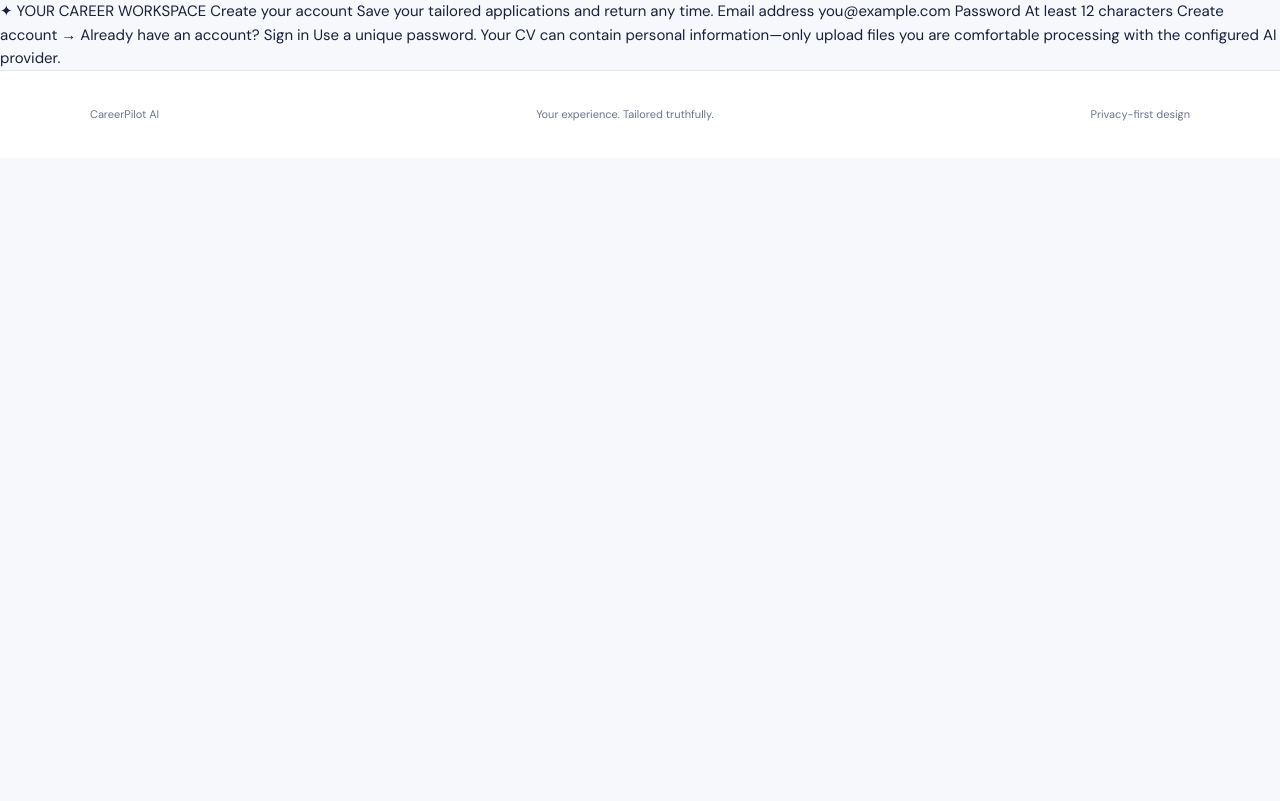
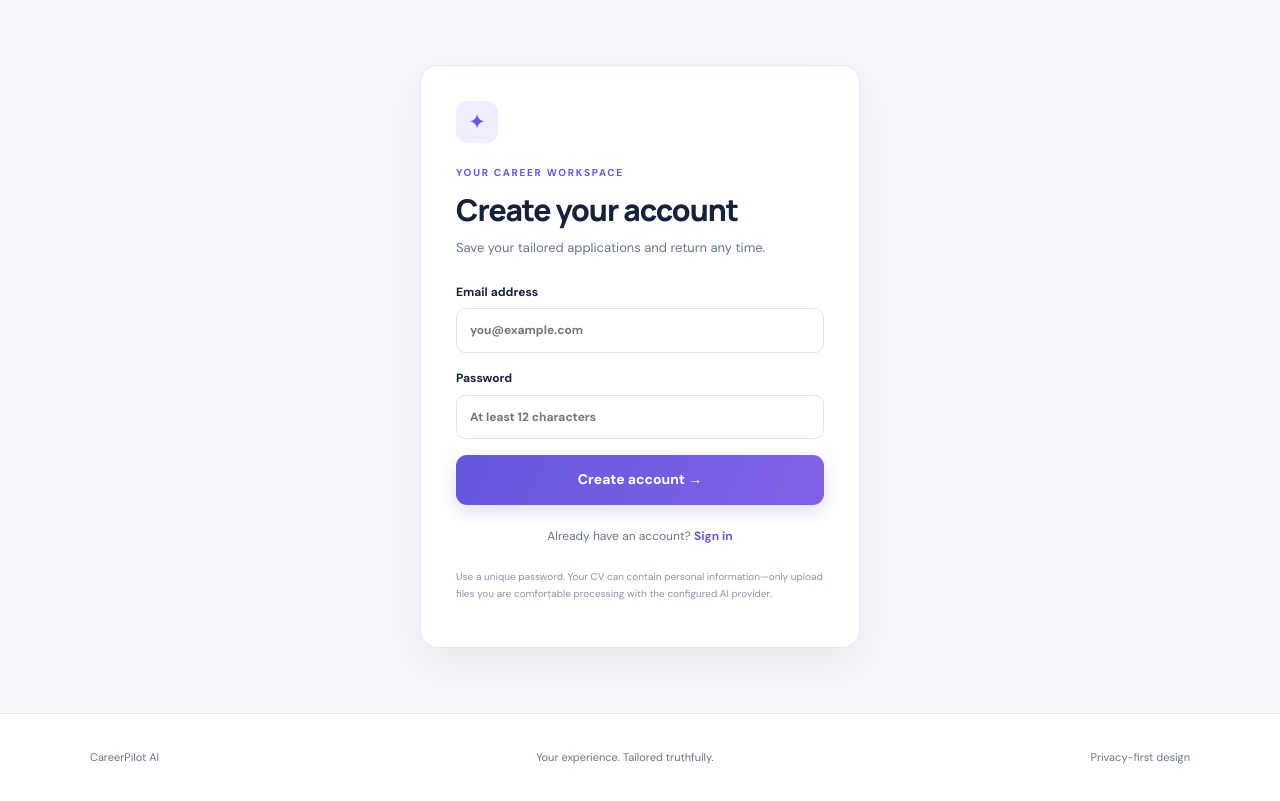
Before and after one commit to ritikuradi13-jpg/CareerPilot-AI, a Flask app: page /signup in a window 1280 px wide. Shown: the part 23-824 px from the top of the page. Before the commit the page ends 144 px from the top, so only its background shows below. Run offline with Flask 3, Linux system fonts and the light colour scheme.

Commit message:
Refactor auth.html for improved structure and clarity

```diff
--- a/templates/auth.html
+++ b/templates/auth.html
@@ -1,16 +1,69 @@
-{% extends "base.html" %} {% block title %}{{ 'Create account' if mode == 'signup' else 'Sign in' }} — CareerPilot AI{% endblock %} {% block content %}
-✦
+
+{% extends "base.html" %}
+
+{% block title %}{{ 'Create account' if mode == 'signup' else 'Sign in' }} — CareerPilot AI{% endblock %}
+
+{% block content %}
+<section class="auth-wrap">
+    <div class="auth-card">
+        <div class="auth-icon">✦</div>
+
+        <span class="eyebrow">
             {{ 'YOUR CAREER WORKSPACE' if mode == 'signup' else 'WELCOME BACK' }}
+        </span>
+
+        <h1>
             {{ 'Create your account' if mode == 'signup' else 'Sign in to CareerPilot' }}
+        </h1>
+
+        <p class="muted">
             {{ 'Save your tailored applications and return any time.' if mode == 'signup' else 'Your saved applications are waiting for you.' }}
+        </p>
 
+        <form method="POST" class="stack-form">
+            <label for="email">
                 Email address
-you@example.com
+                <input
+                    type="email"
+                    id="email"
+                    name="email"
+                    placeholder="you@example.com"
+                    autocomplete="email"
+                    required
+                >
+            </label>
+
+            <label for="password">
                 Password
-{{ 'At least 12 characters' if mode == 'signup' else 'Your password' }}
+                <input
+                    type="password"
+                    id="password"
+                    name="password"
+                    placeholder="{{ 'At least 12 characters' if mode == 'signup' else 'Your password' }}"
+                    autocomplete="{{ 'new-password' if mode == 'signup' else 'current-password' }}"
+                    {% if mode == 'signup' %}minlength="12"{% endif %}
+                    required
+                >
+            </label>
+
+            <button type="submit" class="button primary full">
                 {{ 'Create account' if mode == 'signup' else 'Sign in' }} →
-{% if mode == 'signup' %}Already have an account? Sign in{% else %}New to CareerPilot? Create an account{% endif %}
+            </button>
+        </form>
 
+        <p class="auth-switch">
+            {% if mode == 'signup' %}
+                Already have an account?
+                <a href="{{ url_for('login') }}">Sign in</a>
+            {% else %}
+                New to CareerPilot?
+                <a href="{{ url_for('signup') }}">Create an account</a>
+            {% endif %}
+        </p>
+
+        <p class="fine-print">
             Use a unique password. Your CV can contain personal information—only upload files you are comfortable processing with the configured AI provider.
-
+        </p>
+    </div>
+</section>
 {% endblock %}
```
Lines whose indentation alone changed are shown as unchanged.
